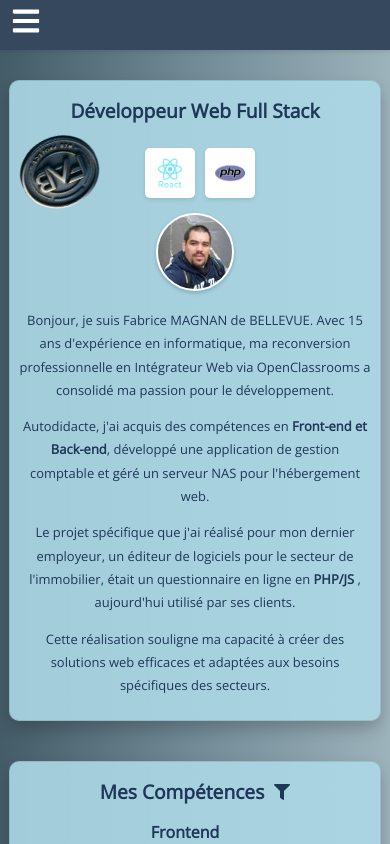
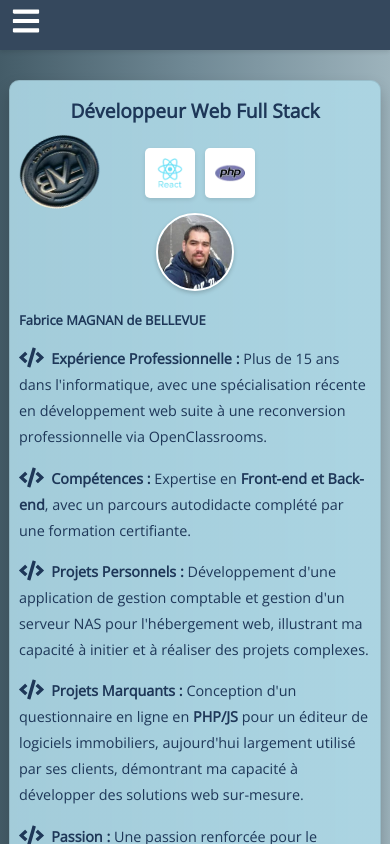
Before and after one commit to FabriceDevPro/PortfolioPro, a React (Vite) app: page / in a window 390 px wide. Shown: the top 844 px of the page. Built offline with nearby package versions, Linux system fonts and the light colour scheme.

Commit message:
Changement style et presentation du About

```diff
--- a/package.json
+++ b/package.json
@@ -1,7 +1,7 @@
 {
   "name": "fabwebproject",
   "private": true,
-  "version": "2.0.1",
+  "version": "2.0.2",
   "type": "module",
   "scripts": {
     "dev": "vite",
--- a/src/config.js
+++ b/src/config.js
@@ -1,7 +1,7 @@
 export const APP_NAME = "FabWebProject";
 export const APP_DEV = "Fabrice MAGNAN DE BELLEVUE";
 // Définition de la variable `basename` en fonction du mode de l'environnement
-const basename = import.meta.env.MODE === "production" ? "" : "";
+const basename = import.meta.env.MODE === "production" ? "/portfoliotest" : "";
 
 // Exportation de la variable `basename` pour l'utiliser dans d'autres fichiers
 export { basename };
--- a/src/pages/home/About.jsx
+++ b/src/pages/home/About.jsx
@@ -2,6 +2,7 @@
 import { ProfilImage } from "../../assets/images";
 import LogoPHP from "../../assets/img/skills-perso/php.webp";
 import LogoReact from "../../assets/img/skills-formation/react.webp";
+import { FaCode } from 'react-icons/fa';
 
 const About = () => (
   <>
@@ -19,21 +20,27 @@ const About = () => (
     <div className="about-section__content">
       <img src={ProfilImage} alt="Fabrice MAGNAN de BELLEVUE" className="about-section__photo" />
       <div className="about-section__description">
-        <p>
-          {`Bonjour, je suis Fabrice MAGNAN de BELLEVUE. Avec 15 ans d'expérience en informatique, ma reconversion professionnelle en Intégrateur Web via OpenClassrooms a consolidé ma passion pour le développement.`}
-        </p>
-
-        <p>
-          {`Autodidacte, j'ai acquis des compétences en `}<strong>Front-end et Back-end</strong>, {`développé une application de gestion comptable et géré un serveur NAS pour l'hébergement web.`}
-        </p>
-
-        <p>
-          {`Le projet spécifique que j'ai réalisé pour mon dernier employeur, un éditeur de logiciels pour le secteur de l'immobilier, était un questionnaire en ligne en `}<strong>PHP/JS</strong> {`, aujourd'hui utilisé par ses clients.`}
-        </p>
-
-        <p>
-          {`Cette réalisation souligne ma capacité à créer des solutions web efficaces et adaptées aux besoins spécifiques des secteurs.`}
-        </p>
+        <p><strong>Fabrice MAGNAN de BELLEVUE</strong></p>
+            <div className="about-section__item">
+              <FaCode className="about-section__icon" />
+              <span><strong>Expérience Professionnelle :</strong> {`Plus de 15 ans dans l'informatique, avec une spécialisation récente en développement web suite à une reconversion professionnelle via OpenClassrooms.`}</span>
+          </div>
+            <div className="about-section__item">
+              <FaCode className="about-section__icon" />
+              <span><strong>Compétences :</strong> {`Expertise en `}<strong>{`Front-end et Back-end`}</strong>{`, avec un parcours autodidacte complété par une formation certifiante.`}</span>
+          </div>
+            <div className="about-section__item">
+              <FaCode className="about-section__icon" />
+              <span><strong>Projets Personnels :</strong> {`Développement d'une application de gestion comptable et gestion d'un serveur NAS pour l'hébergement web, illustrant ma capacité à initier et à réaliser des projets complexes.`}</span>
+          </div>
+            <div className="about-section__item">
+              <FaCode className="about-section__icon" />
+              <span><strong>Projets Marquants :</strong> {`Conception d'un questionnaire en ligne en `}<strong>{`PHP/JS`}</strong> {`pour un éditeur de logiciels immobiliers, aujourd'hui largement utilisé par ses clients, démontrant ma capacité à développer des solutions web sur-mesure.`}</span>
+          </div>
+            <div className="about-section__item">
+              <FaCode className="about-section__icon" />
+              <span><strong>Passion :</strong> {`Une passion renforcée pour le développement web, illustrée par mon engagement constant dans l'apprentissage et l'application pratique des compétences techniques.`}</span>
+          </div>
       </div>
     </div>
   </>
--- a/src/sass/pages/home/_about.scss
+++ b/src/sass/pages/home/_about.scss
@@ -78,6 +78,32 @@
       color: $primary-color; // La couleur pour le texte
       font-size: 1.5em;
       line-height: 1.8;
+      text-align: left;
+      ul {
+        list-style: none; // Cache les puces par défaut
+        padding-left: 0; // Retire le padding à gauche si nécessaire
+      }
+      li {
+        display: flex;
+        align-items: flex-start; // Aligner l'icône en haut avec la première ligne de texte
+        margin-top: 0.5em; // Ajoute un peu d'espace au-dessus de chaque élément de la liste, si nécessaire
+      }
+      .about-section__item {
+        margin-bottom: 1em; // Ajoute un espace entre les éléments
+
+        &:last-child {
+          margin-bottom: 0; // Pas d'espace après le dernier élément
+        }
+      }
+      .about-section__icon {
+        margin-right: 0.5em; // Espacement entre l'icône et le texte
+        color: $primary-color; // Utilise la couleur primaire pour les icônes
+        font-size: 2em; // Ajuste la taille de l'icône
+      }
+    }
+    svg{
+      width: 25px;
+      height: 25px;
     }
   }
 
@@ -153,5 +179,13 @@
       min-height: 20%;
       border: 2px solid white;
     }
+    .about-section__content .about-section__description .about-section__icon{
+      font-size: 1em;
+      margin-bottom:-0.4em ;
+    }
+    svg{
+      width: 20px;
+      height: 20px;
+    }
   }
 }
--- a/vite.config.js
+++ b/vite.config.js
@@ -5,7 +5,7 @@ import react from '@vitejs/plugin-react'
 // https://vitejs.dev/config/
 export default defineConfig({
   plugins: [react()],
-  base: process.env.NODE_ENV === "production" ? "/" : "/",
+  base: process.env.NODE_ENV === "production" ? "/portfoliotest" : "/",
   server: {
     historyApiFallback: true,
   },
```
Also changed, not shown: 1 other file (tests, documents, lock files or other folders).
